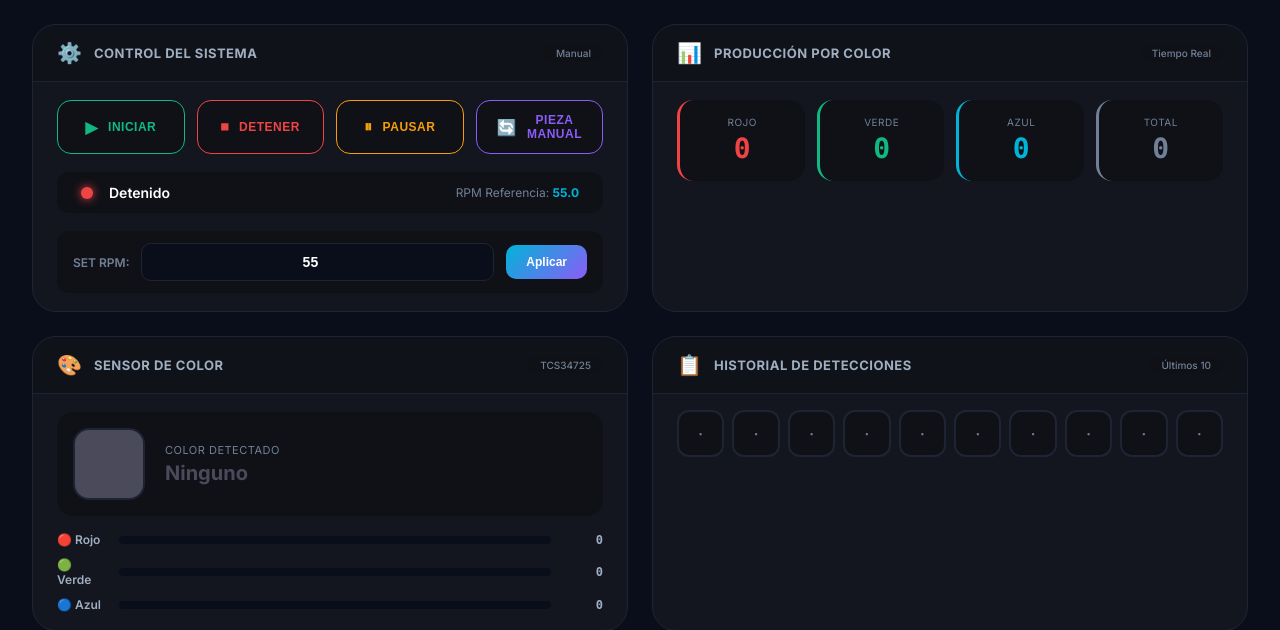
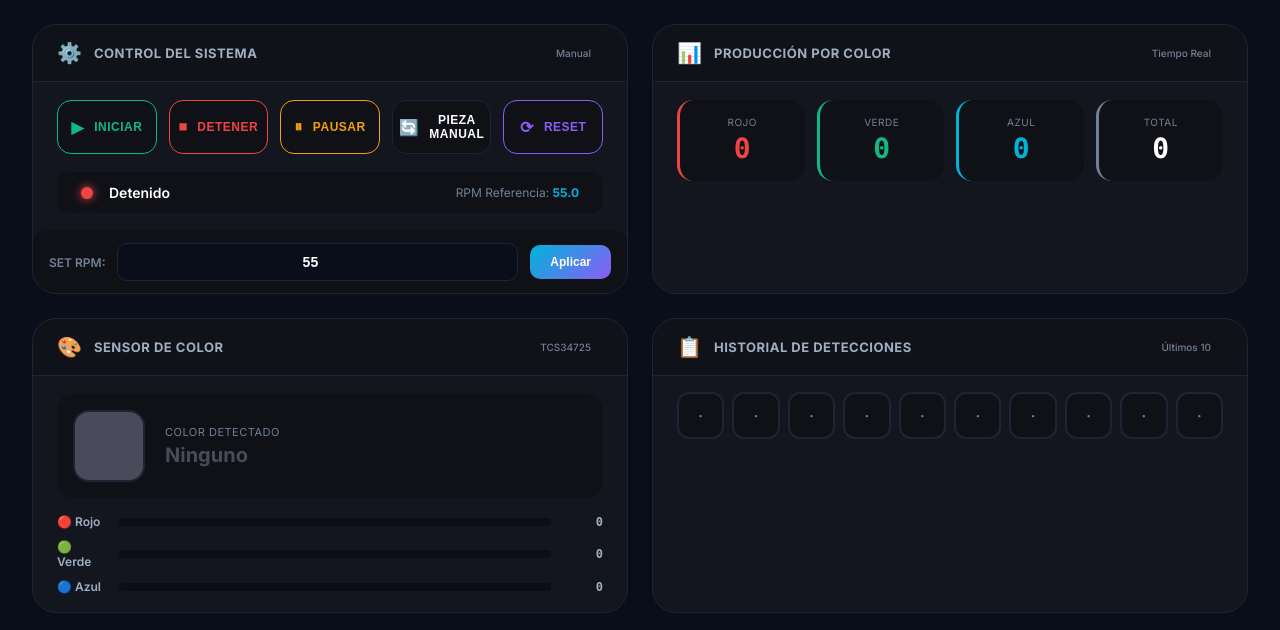
Before and after one commit to GustavoERojas/ClaseRedes, a Flask app: page / in a window 1280 px wide. Shown: the part 63-693 px from the top of the page. Run offline with Flask 3, Linux system fonts and the light colour scheme; the visitor is signed in with stand-in values (Sample User, id 1); data that the repository does not hold is empty.

Commit message:
Update index.html

```diff
--- a/bandaclasificadora/templates/index.html
+++ b/bandaclasificadora/templates/index.html
@@ -11,6 +11,7 @@
 <body>
 
 <div class="dashboard">
+    <!-- HEADER -->
     <header class="header">
         <div class="header-content">
             <div class="logo">
@@ -26,38 +27,39 @@
                     <span class="status-led"></span>
                     <span>Conectado</span>
                 </div>
-                <a href="/logout" class="logout-btn">
-                    Cerrar Sesión
-                </a>
+                <a href="/logout" class="logout-btn">Cerrar Sesión</a>
             </div>
         </div>
     </header>
 
+    <!-- MAIN -->
     <main class="main">
-        <!-- Panel de Control -->
+
+        <!-- FILA 1: PANEL DE CONTROL Y CONTADORES -->
         <div class="row-2cols">
+            <!-- Panel de Control -->
             <div class="card">
                 <div class="card-header">
                     <span class="card-icon">⚙️</span>
                     <h2>Control del Sistema</h2>
                     <span class="card-badge">Manual</span>
                 </div>
+
                 <div class="button-panel">
                     <button onclick="enviarComando('O')" class="btn btn-start">
-                        <span class="btn-icon">▶</span>
-                        Iniciar
+                        <span class="btn-icon">▶</span> Iniciar
                     </button>
                     <button onclick="enviarComando('S')" class="btn btn-stop">
-                        <span class="btn-icon">⏹</span>
-                        Detener
+                        <span class="btn-icon">⏹</span> Detener
                     </button>
                     <button onclick="enviarComando('P')" class="btn btn-pause">
-                        <span class="btn-icon">⏸</span>
-                        Pausar
+                        <span class="btn-icon">⏸</span> Pausar
                     </button>
-                    <button onclick="enviarComando('M')" class="btn btn-reset">
-                        <span class="btn-icon">🔄</span>
-                        Pieza Manual
+                    <button onclick="enviarComando('M')" class="btn btn-manual">
+                        <span class="btn-icon">🔄</span> Pieza Manual
+                    </button>
+                    <button onclick="resetSistema()" class="btn btn-reset">
+                        <span class="btn-icon">⟳</span> Reset
                     </button>
                 </div>
 
@@ -69,7 +71,7 @@
                     </span>
                 </div>
 
-                <div class="referencia-control" style="margin: 0 24px 18px 24px;">
+                <div class="referencia-control">
                     <span style="font-size: 12px; color: var(--text-muted); font-weight: 600;">SET RPM:</span>
                     <input type="number" id="referencia-input" value="55" min="0" max="255" step="5">
                     <button onclick="setReferencia()" class="btn-set">Aplicar</button>
@@ -96,16 +98,17 @@
                         <span class="counter-label">Azul</span>
                         <span class="counter-value azul" id="piezas-azules">0</span>
                     </div>
-                    <div class="counter-item desconocido">
+                    <div class="counter-item total">
                         <span class="counter-label">Total</span>
-                        <span class="counter-value desconocido" id="piezas-total">0</span>
+                        <span class="counter-value total" id="piezas-total">0</span>
                     </div>
                 </div>
             </div>
         </div>
 
-        <!-- Sensor de Color y Historial -->
+        <!-- FILA 2: SENSOR DE COLOR E HISTORIAL -->
         <div class="row-2cols">
+            <!-- Sensor de Color -->
             <div class="card">
                 <div class="card-header">
                     <span class="card-icon">🎨</span>
@@ -154,15 +157,14 @@
                     <span class="card-badge">Últimos 10</span>
                 </div>
                 <div class="historial-container">
-                    <div class="historial-grid" id="historial-grid">
-                        <!-- Generado por JavaScript -->
-                    </div>
+                    <div class="historial-grid" id="historial-grid"></div>
                 </div>
             </div>
         </div>
 
-        <!-- Gráfica y Control PID -->
+        <!-- FILA 3: GRÁFICA Y PID -->
         <div class="row-2cols">
+            <!-- Gráfica de RPM -->
             <div class="card">
                 <div class="card-header">
                     <span class="card-icon">📈</span>
@@ -174,6 +176,7 @@
                 </div>
             </div>
 
+            <!-- Panel PID -->
             <div class="card">
                 <div class="card-header">
                     <span class="card-icon">🎛️</span>
@@ -181,6 +184,7 @@
                     <span class="card-badge" id="estado-display">Detenido</span>
                 </div>
                 <div class="pid-content">
+
                     <div class="semaforo-section">
                         <div class="semaforo-leds" id="semaforo-leds">
                             <div class="led led-rojo"></div>
@@ -218,7 +222,7 @@
             </div>
         </div>
 
-        <!-- Monitor Serial -->
+        <!-- FILA 4: MONITOR SERIAL -->
         <div class="card">
             <div class="card-header">
                 <span class="card-icon">📟</span>
@@ -230,6 +234,7 @@
                 <div class="monitor-line system">[Sistema] Iniciando comunicación...</div>
             </div>
         </div>
+
     </main>
 
     <footer class="footer">
```
